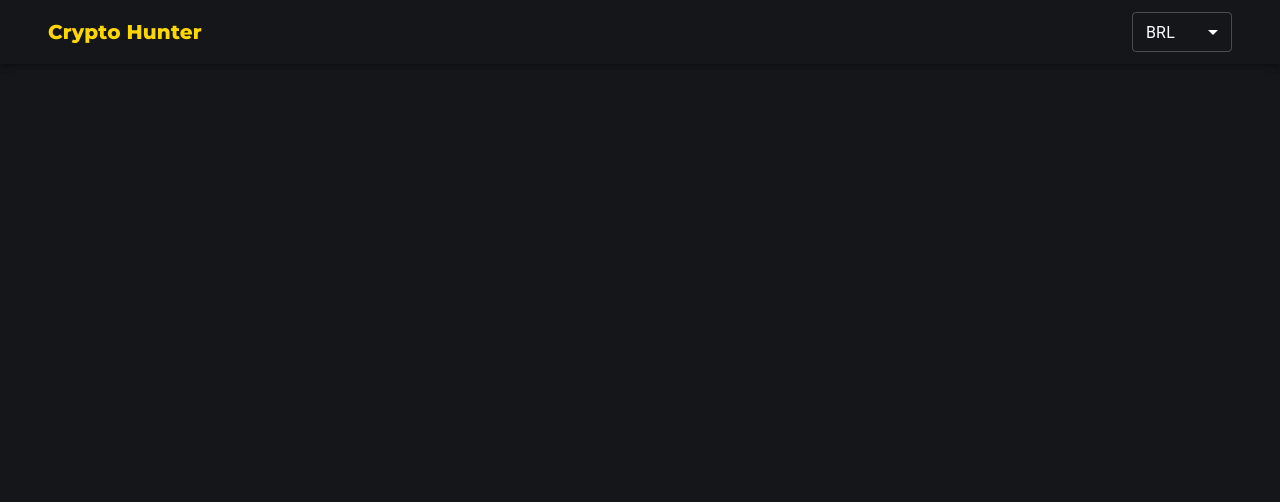
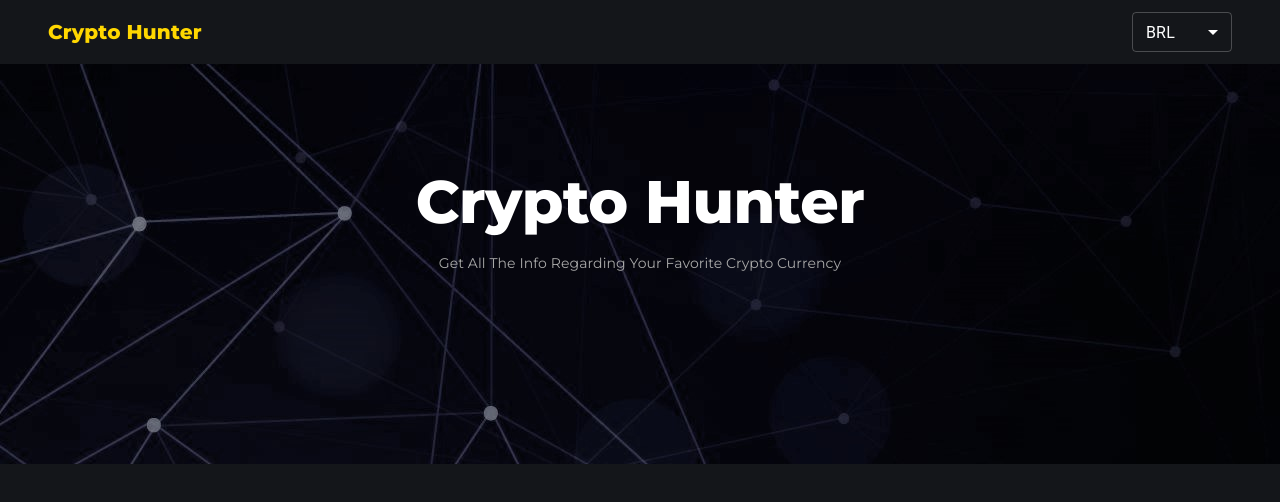
Before and after one commit to brunoemferreira/crypto-hunter, a React (Create React App) app: page / in a window 1280 px wide. Shown: the top 502 px of the page. Built offline with nearby package versions, Linux system fonts and the light colour scheme.

Commit message:
Criação do Banner

```diff
--- /dev/null
+++ b/src/Components/Banner/Banner.js
@@ -0,0 +1,63 @@
+import { Container, makeStyles, Typography } from "@material-ui/core";
+import Carousel from "./Carousel";
+
+const useStyles = makeStyles((theme) => ({
+  banner: {
+    backgroundImage: "url(./banner2.jpg)",
+  },
+  bannerContent: {
+    height: 400,
+    display: "flex",
+    flexDirection: "column",
+    paddingTop: 25,
+    justifyContent: "space-around",
+  },
+  tagline: {
+    display: "flex",
+    height: "40%",
+    flexDirection: "column",
+    justifyContent: "center",
+    textAlign: "center",
+  },
+  carousel: {
+    height: "50%",
+    display: "flex",
+    alignItems: "center",
+  },
+}));
+
+function Banner() {
+  const classes = useStyles();
+
+  return (
+    <div className={classes.banner}>
+      <Container className={classes.bannerContent}>
+        <div className={classes.tagline}>
+          <Typography
+            variant="h2"
+            style={{
+              fontWeight: "bold",
+              marginBottom: 15,
+              fontFamily: "Montserrat",
+            }}
+          >
+            Crypto Hunter
+          </Typography>
+          <Typography
+            variant="subtitle2"
+            style={{
+              color: "darkgrey",
+              textTransform: "capitalize",
+              fontFamily: "Montserrat",
+            }}
+          >
+            Get all the Info regarding your favorite Crypto Currency
+          </Typography>
+        </div>
+        <Carousel />
+      </Container>
+    </div>
+  );
+}
+
+export default Banner;
--- /dev/null
+++ b/src/Components/Banner/Carousel.js
@@ -0,0 +1,11 @@
+import React from 'react';
+
+const Carousel = () => {
+  return (
+    <div>
+
+    </div>
+  );
+};
+
+export default Carousel;
--- a/src/Pages/HomePage.js
+++ b/src/Pages/HomePage.js
@@ -1,9 +1,12 @@
+
 import React from 'react';
-
+import Banner from '../Components/Banner/Banner';
 
 const HomePage = () => {
   return (
-    <div></div>
+    <>
+      <Banner />
+    </>
   );
 }
 
```
Also changed, not shown: public/banner2.jpg (added), 1 other file (tests, documents, lock files or other folders).
